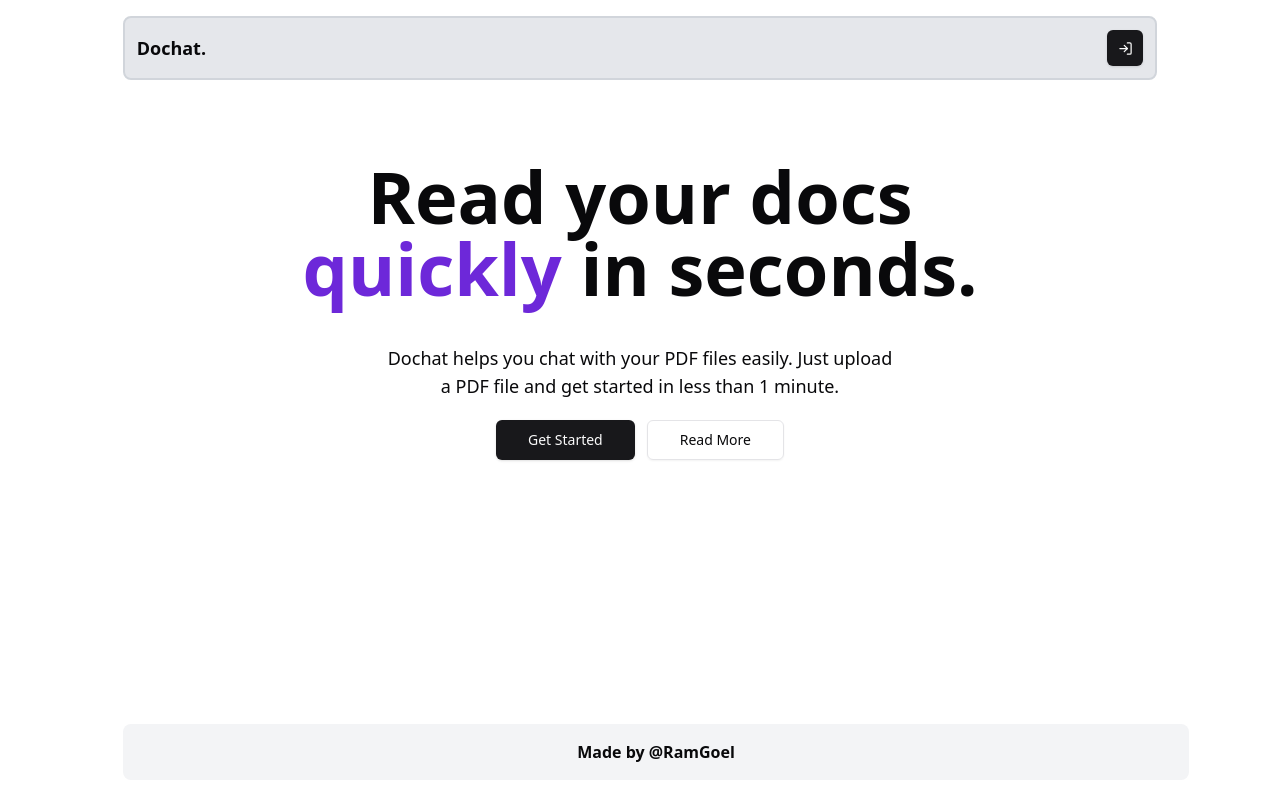
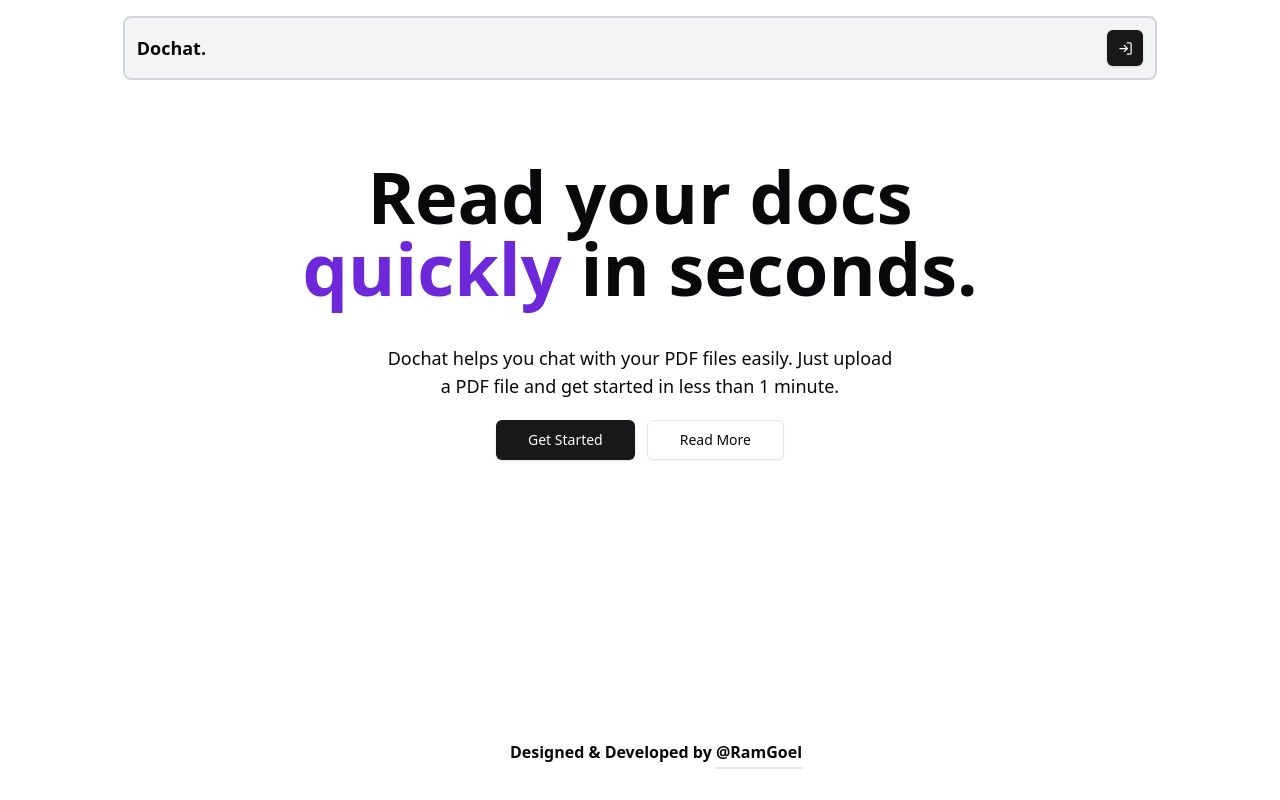
Before and after one commit to RamGoel/teamo, a Next.js app: page / in a window 1280 px wide. Built offline with nearby package versions, Linux system fonts and the light colour scheme.

Commit message:
style: color and url fixes

```diff
--- /dev/null
+++ b/src/app/dashboard/page.tsx
@@ -0,0 +1,9 @@
+import React from 'react'
+
+const page = () => {
+  return (
+    <div>page</div>
+  )
+}
+
+export default page
--- a/src/components/footer.tsx
+++ b/src/components/footer.tsx
@@ -1,12 +1,15 @@
 import { HERO_IMAGE } from '@/lib/strings'
 import Image from 'next/image'
+import Link from 'next/link'
 import React from 'react'
 
 const Footer = () => {
     return (
         <div className='absolute w-full bottom-0 my-5'>
-            <div className=' bg-gray-100 p-4 rounded-lg'>
-                <p className='text-center font-semibold'>Made by @RamGoel</p>
+            <div className='  p-4 rounded-lg'>
+                <p className='text-center font-semibold'>Designed & Developed by <Link className='py-1 hover:text-violet-900 transform-gpu border-b-2' href={'https://ramgoel.me'}>
+                    @RamGoel
+                </Link></p>
             </div>
         </div>
     )
--- a/src/components/hero-section.tsx
+++ b/src/components/hero-section.tsx
@@ -2,25 +2,20 @@ import React from 'react'
 import { Button } from './ui/button'
 import Image from 'next/image'
 import { HERO_IMAGE } from '@/lib/strings'
+import Link from 'next/link'
 const HeroSection = () => {
   return (
     <div className=''>
       <h1 className='text-7xl text-center font-bold mt-20 mb-10 w-2/3 mx-auto'>Read your docs <span className='text-violet-700'>quickly</span> in seconds.</h1>
       <p className='text-lg text-center w-1/2 mx-auto mt-5 mb-5'>Dochat helps you chat with your PDF files easily. Just upload a PDF file and get started in less than 1 minute. </p>
       <div className='flex items-center justify-center'>
-        <Button className='' size={'lg'}>
-          Get Started
+        <Button asChild className='' size={'lg'}>
+          <Link href={'/dashboard'}>Get Started</Link>
         </Button>
         <Button variant={'outline'} className='ml-3' size={'lg'}>
           Read More
         </Button>
       </div>
-      {/* <Image
-        width={500}
-        height={200}
-        className='rounded-lg mx-auto my-10 opacity-10 hover:opacity-80 transition-opacity'
-        loading='lazy'
-        src={HERO_IMAGE} alt='image' /> */}
     </div>
   )
 }
--- a/src/components/navbar.tsx
+++ b/src/components/navbar.tsx
@@ -21,7 +21,7 @@ import { Label } from "@/components/ui/label"
 
 const Navbar = () => {
   return (
-    <div className='bg-gray-200 flex justify-between items-center border-gray-300 border-2 rounded-lg p-3'>
+    <div className='bg-gray-100 flex justify-between items-center border-gray-300 border-2 rounded-lg p-3'>
       <p className='font-semibold  text-lg'>Dochat.</p>
 
       <Dialog>
```
